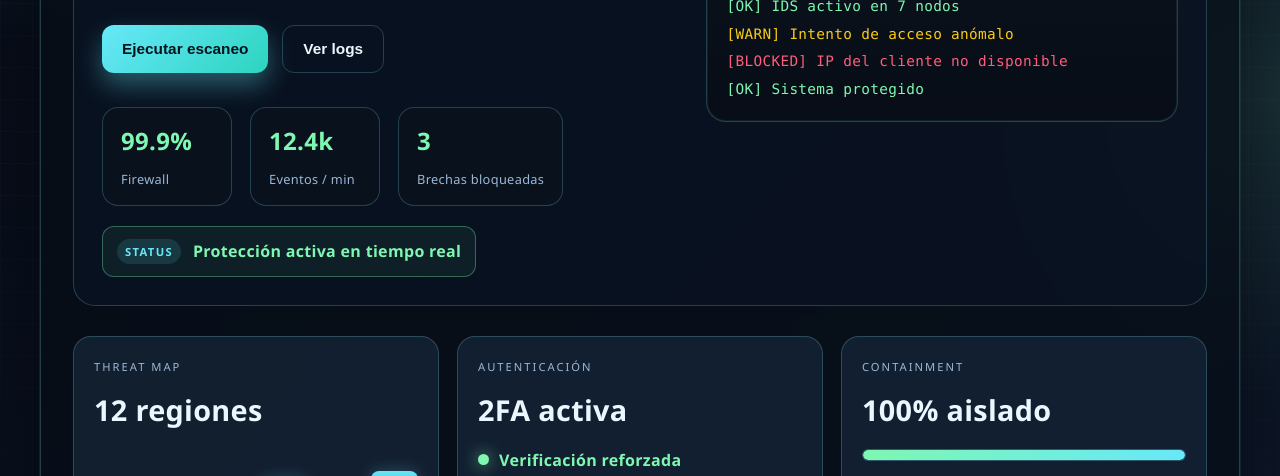
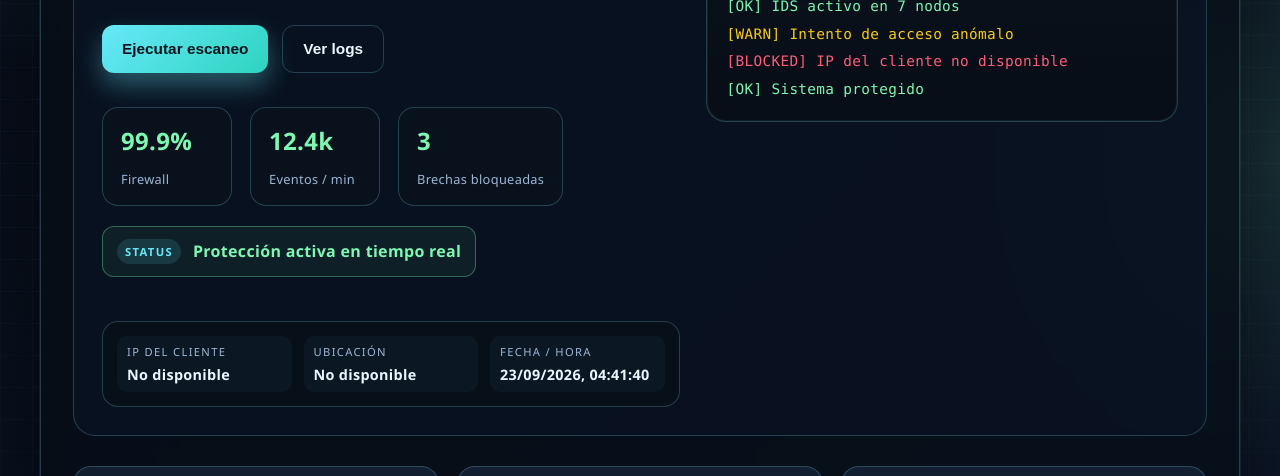
Before and after one commit to adchavira/mi-primer-app-adc, a website: page src/index.html in a window 1280 px wide. Shown: the part 413-889 px from the top of the page. Drawn offline with Linux system fonts and the light colour scheme; no server answers.

Commit message:
style: add public ip

```diff
--- a/src/index.html
+++ b/src/index.html
@@ -86,6 +86,21 @@
             <div class="line green">[OK] Sistema protegido</div>
           </div>
         </div>
+
+        <div class="connection-card">
+          <div class="field">
+            <span>IP del cliente</span>
+            <strong id="client-ip">Detectando...</strong>
+          </div>
+          <div class="field">
+            <span>Ubicación</span>
+            <strong id="client-location">Detectando...</strong>
+          </div>
+          <div class="field">
+            <span>Fecha / hora</span>
+            <strong id="client-time">--</strong>
+          </div>
+        </div>
       </div>
     </section>
 
@@ -165,17 +180,41 @@
     const terminalPanel = document.getElementById('terminal-panel');
     const terminalBody = document.getElementById('terminal-body');
     const threatIp = document.getElementById('threat-ip');
+    const clientIp = document.getElementById('client-ip');
+    const clientLocation = document.getElementById('client-location');
+    const clientTime = document.getElementById('client-time');
     const navButtons = document.querySelectorAll('.nav-btn');
     const viewPanels = document.querySelectorAll('.view-panel');
 
-    async function loadClientIp() {
+    async function loadClientInfo() {
+      const timeText = new Date().toLocaleString('es-ES', {
+        day: '2-digit',
+        month: '2-digit',
+        year: 'numeric',
+        hour: '2-digit',
+        minute: '2-digit',
+        second: '2-digit'
+      });
+      clientTime.textContent = timeText;
+
       try {
-        const response = await fetch('https://api.ipify.org?format=json');
-        const data = await response.json();
-        if (data && data.ip) {
-          threatIp.textContent = `[BLOCKED] IP ${data.ip} neutralizada`;
-        }
+        const ipResponse = await fetch('https://api.ipify.org?format=json');
+        const ipData = await ipResponse.json();
+        const ipValue = ipData && ipData.ip ? ipData.ip : 'No disponible';
+
+        clientIp.textContent = ipValue;
+        threatIp.textContent = `[BLOCKED] IP ${ipValue} neutralizada`;
+
+        const locationResponse = await fetch('https://ipapi.co/json/');
+        const locationData = await locationResponse.json();
+        const locationValue = locationData && (locationData.city || locationData.region || locationData.country_name)
+          ? `${locationData.city || 'Desconocida'}, ${locationData.region || ''}, ${locationData.country_name || ''}`.replace(/,\s*$/, '').replace(/,\s+,/g, ',').trim()
+          : 'Ubicación no disponible';
+
+        clientLocation.textContent = locationValue;
       } catch (error) {
+        clientIp.textContent = 'No disponible';
+        clientLocation.textContent = 'No disponible';
         threatIp.textContent = '[BLOCKED] IP del cliente no disponible';
       }
     }
@@ -240,7 +279,7 @@
       });
     });
 
-    loadClientIp();
+    loadClientInfo();
   </script>
 </body>
 
--- a/src/styles.css
+++ b/src/styles.css
@@ -317,6 +317,39 @@ button:disabled {
   text-transform: uppercase;
 }
 
+.connection-card {
+  display: grid;
+  grid-template-columns: repeat(3, minmax(0, 1fr));
+  gap: 12px;
+  margin-top: 18px;
+  padding: 14px;
+  border: 1px solid var(--line);
+  border-radius: 16px;
+  background: rgba(8, 15, 25, 0.8);
+}
+
+.field {
+  display: flex;
+  flex-direction: column;
+  gap: 6px;
+  padding: 8px 10px;
+  border-radius: 10px;
+  background: rgba(103, 232, 249, 0.04);
+}
+
+.field span {
+  color: var(--muted);
+  font-size: 0.7rem;
+  text-transform: uppercase;
+  letter-spacing: 0.12em;
+}
+
+.field strong {
+  color: var(--text);
+  font-size: 0.9rem;
+  word-break: break-word;
+}
+
 .terminal-panel {
   border: 1px solid var(--line);
   border-radius: 20px;
```
